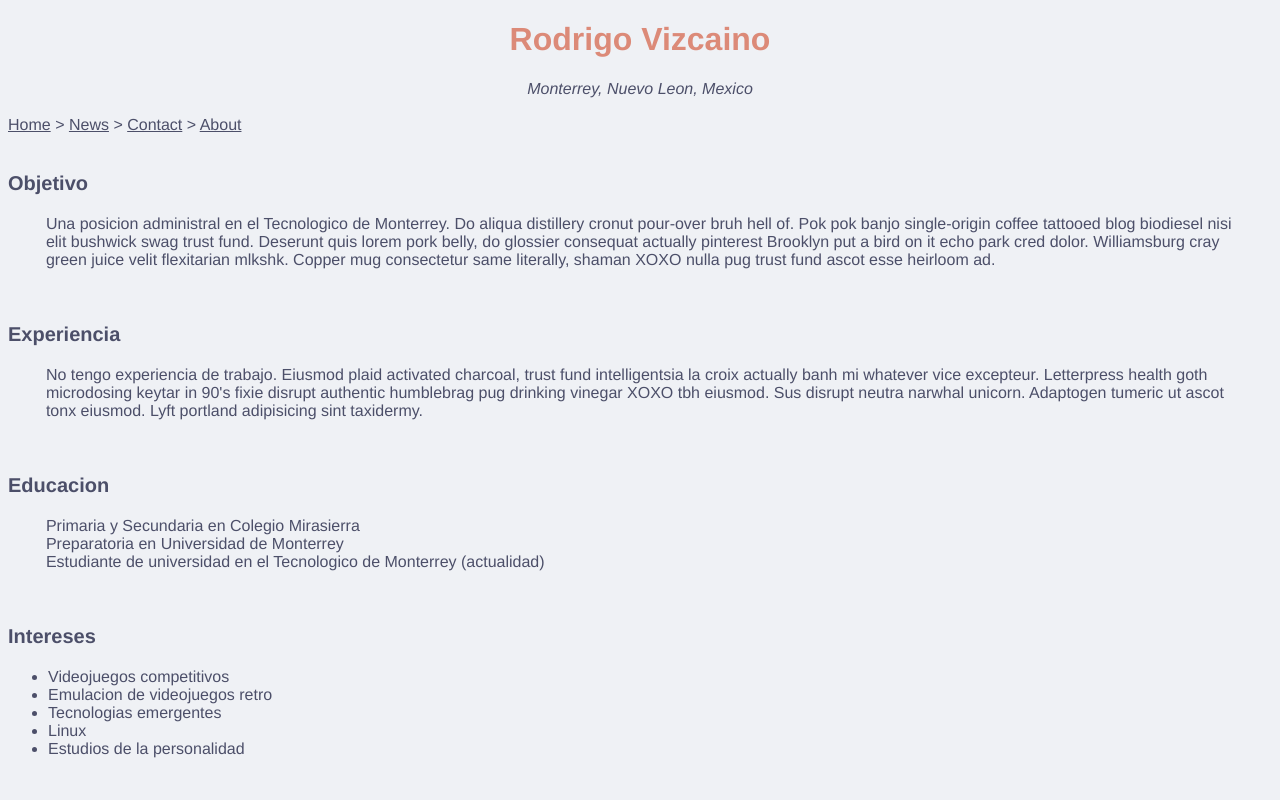
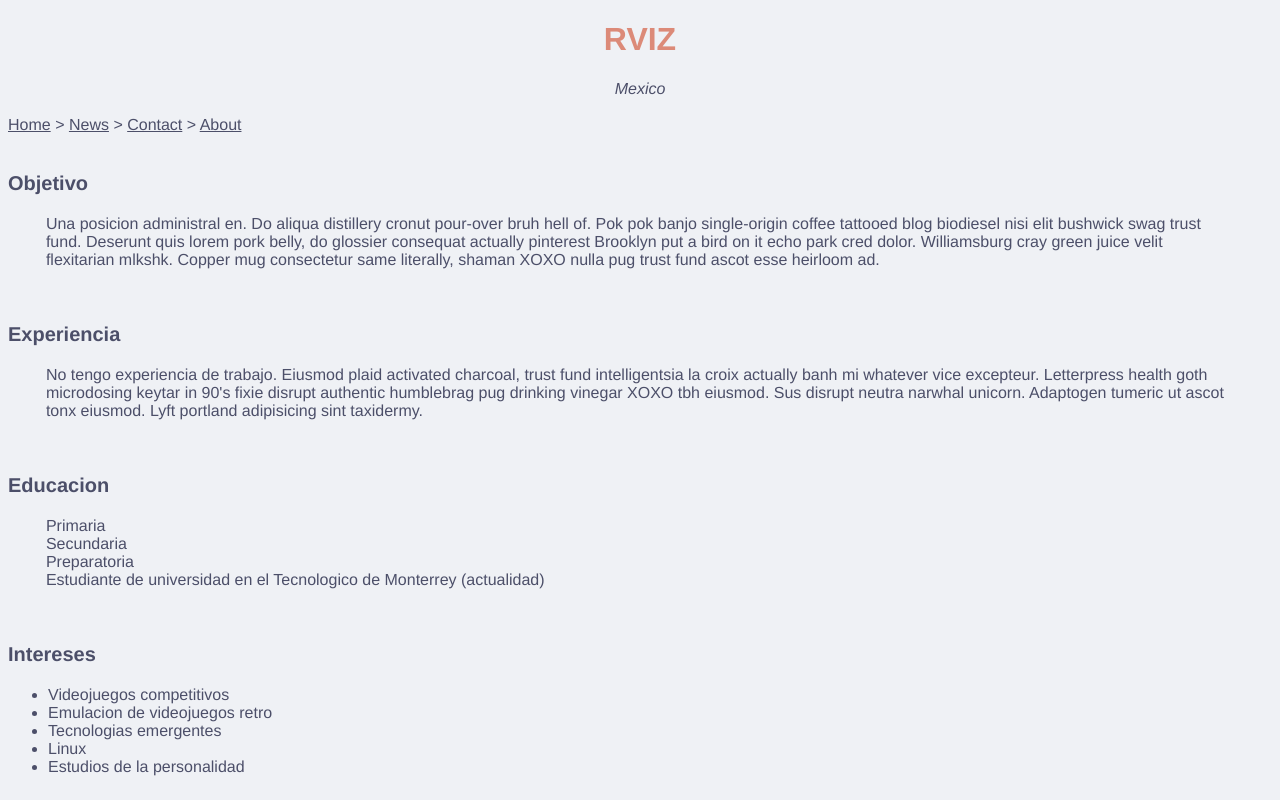
Before and after one commit to rviz/tarea-2-css, a plain HTML site: page index.html in a window 1280 px wide. Drawn offline with Linux system fonts and the light colour scheme.

Commit message:
Update index.html

```diff
--- a/index.html
+++ b/index.html
@@ -12,8 +12,8 @@
 </style>
 <body style="background-color:#eff1f5;">
     <header class="centrados">
-        <h1 style="color:#dc8a78;">Rodrigo Vizcaino</h1>
-        <address >Monterrey, Nuevo Leon, Mexico</address>
+        <h1 style="color:#dc8a78;">RVIZ</h1>
+        <address >Mexico</address>
     </header>
     <br>
     <nav>
@@ -26,7 +26,7 @@
     <article>
         <section>
             <p class="titulos">Objetivo</p>
-            <p class="texto">Una posicion administral en el Tecnologico de Monterrey. Do aliqua distillery cronut pour-over bruh hell of. Pok pok banjo single-origin coffee tattooed blog biodiesel nisi elit bushwick swag trust fund. Deserunt quis lorem pork belly, do glossier consequat actually pinterest Brooklyn put a bird on it echo park cred dolor. Williamsburg cray green juice velit flexitarian mlkshk. Copper mug consectetur same literally, shaman XOXO nulla pug trust fund ascot esse heirloom ad.</p>
+            <p class="texto">Una posicion administral en. Do aliqua distillery cronut pour-over bruh hell of. Pok pok banjo single-origin coffee tattooed blog biodiesel nisi elit bushwick swag trust fund. Deserunt quis lorem pork belly, do glossier consequat actually pinterest Brooklyn put a bird on it echo park cred dolor. Williamsburg cray green juice velit flexitarian mlkshk. Copper mug consectetur same literally, shaman XOXO nulla pug trust fund ascot esse heirloom ad.</p>
         </section>
         <br>
         <section>
@@ -37,8 +37,9 @@
         <section>
             <p class="titulos">Educacion</p>
             <p class="texto">
-                Primaria y Secundaria en Colegio Mirasierra <br>
-                Preparatoria en Universidad de Monterrey <br>
+                Primaria<br>
+                Secundaria<br>
+                Preparatoria<br>
                 Estudiante de universidad en el Tecnologico de Monterrey (actualidad)
             </p>
         </section>
```
